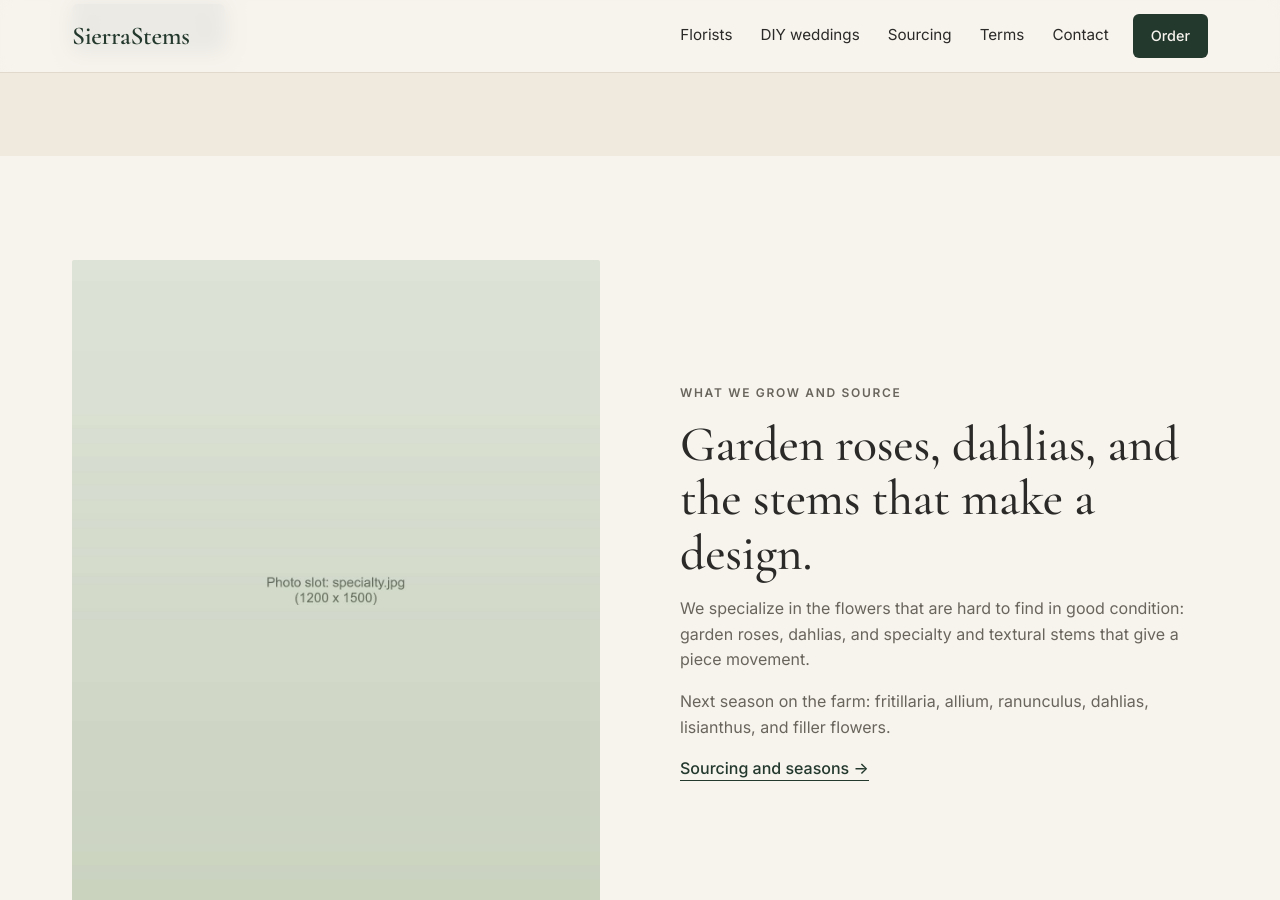
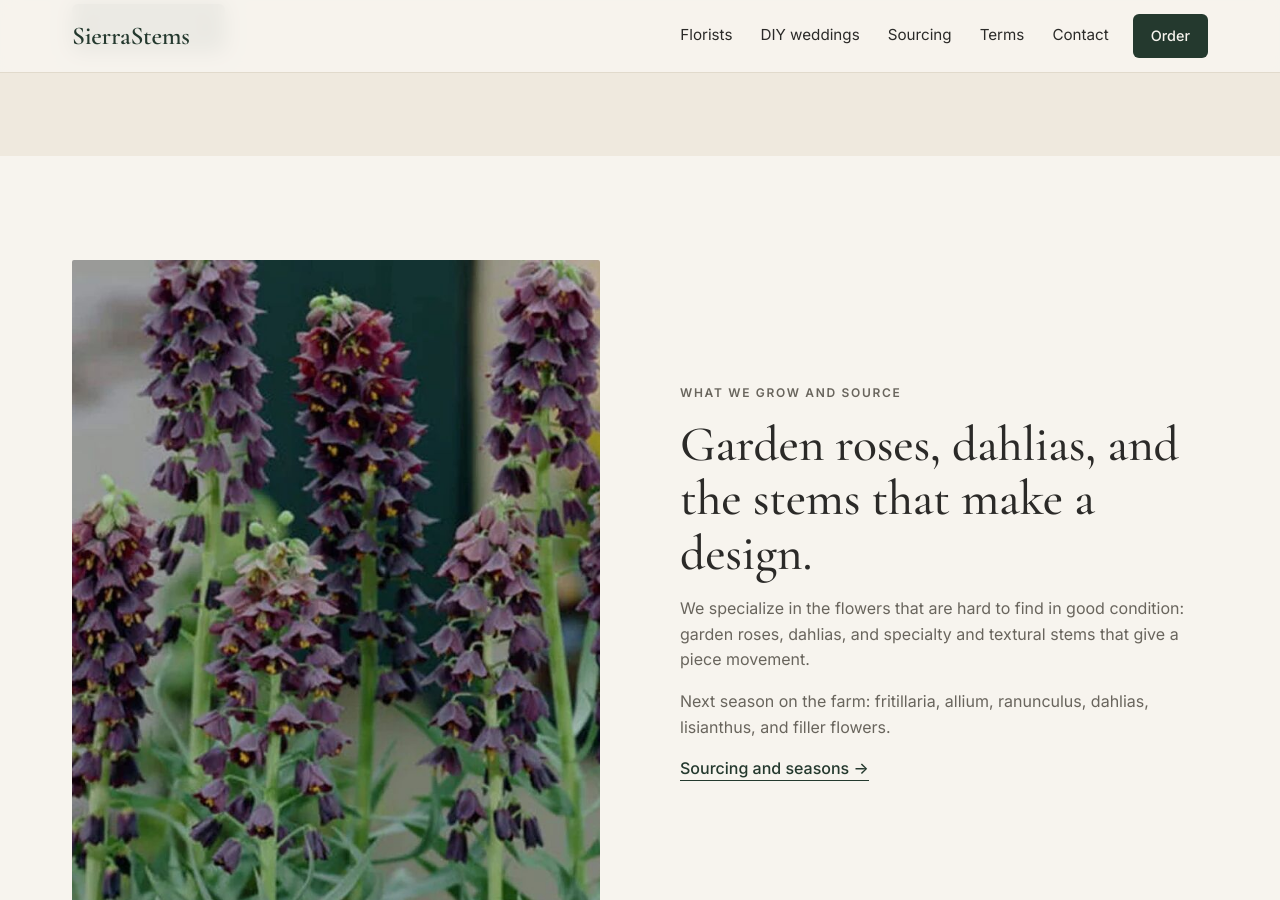
Before and after one commit to jshplhm/sierrastems, a Jekyll site: the page built from index.html, in a window 1280 px wide and 900 px high, scrolled down 2238 px. Built offline with Jekyll 4.4.1, drawn with Linux system fonts in a browser that asks for light colours.

Commit message:
Home: fritillaria photo in the grow-and-source section
Co-Authored-By: Claude Opus 5.5 <noreply@anthropic.com>
Claude-Session: https://claude.ai/code/session_012d4NNuewE3eRgMimwUo1TE

```diff
--- a/_data/images.yml
+++ b/_data/images.yml
@@ -21,7 +21,7 @@ coast:
   width: 1600
   height: 1067
 specialty:
-  src: /assets/images/specialty.jpg
-  alt: Placeholder. Textural stems, pods, and garden roses grouped by color.
-  width: 1200
-  height: 1500
+  src: /assets/images/fritillaria.jpg
+  alt: Fritillaria with dark plum bell flowers on tall green stems.
+  width: 900
+  height: 900
```
Also changed, not shown: assets/images/fritillaria.jpg (added), assets/images/specialty.jpg (deleted).
